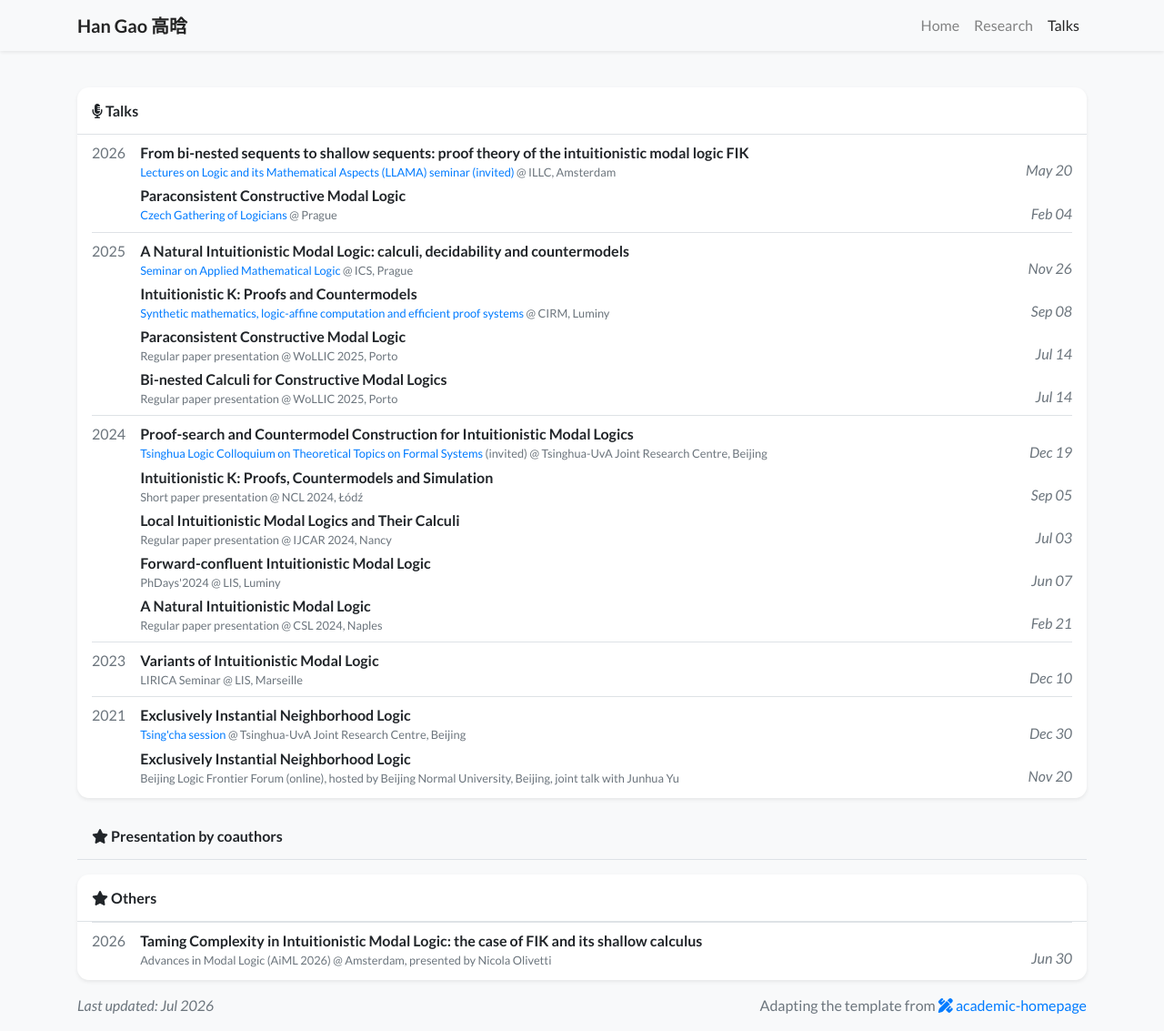
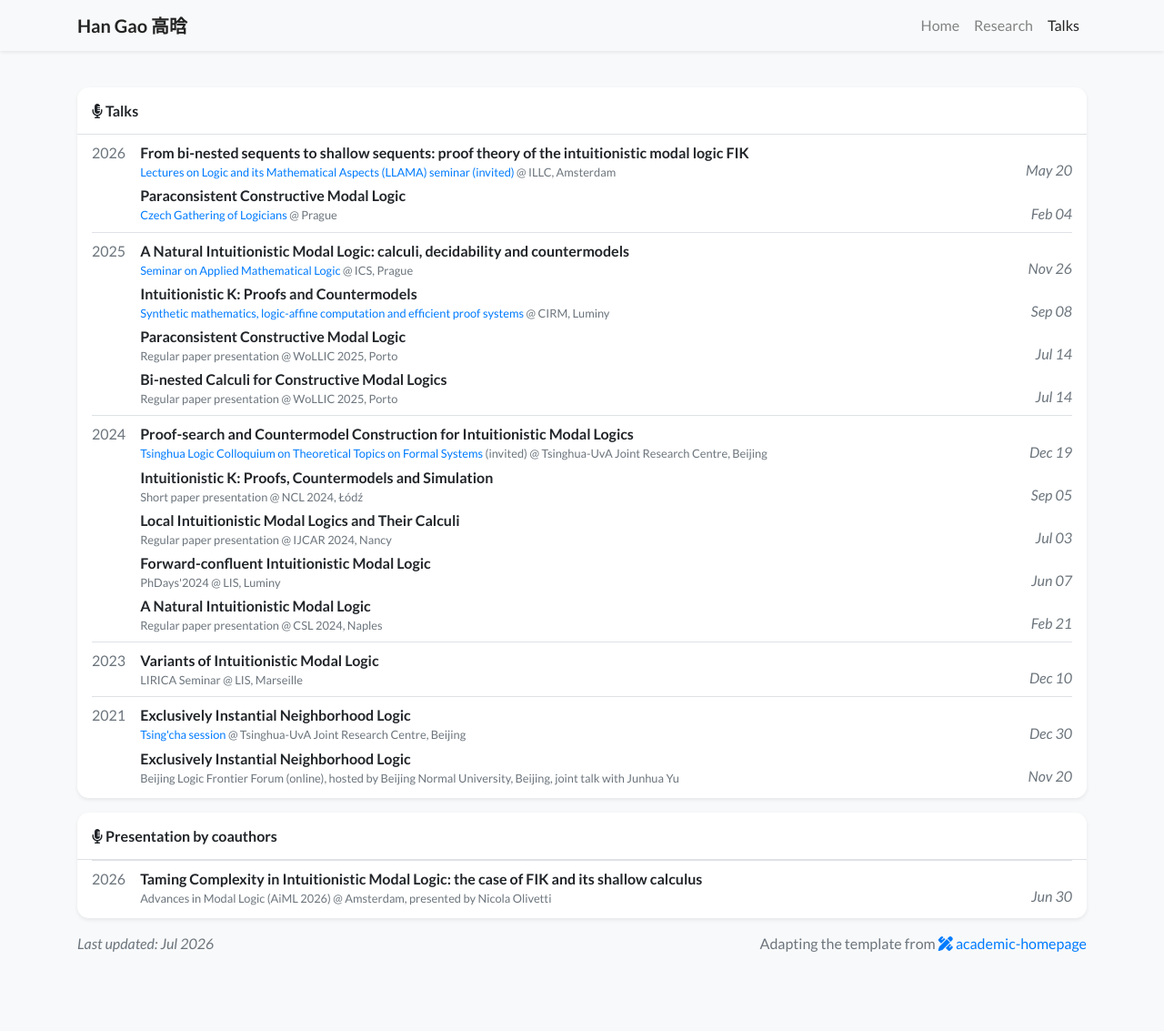
Before and after one commit to ghlogic123/ghlogic123.github.io, a Jekyll site: the page built from talks.html, in a window 1280 px wide and 1133 px high. Shown: the whole window at 91% size. Built offline with Jekyll 4.4.1, drawn with Linux system fonts in a browser that asks for light colours; nearby versions of some CDN libraries; a style sheet for code colours, icons or effects is not loaded.

Commit message:
Update others_card.html

```diff
--- a/_includes/widgets/others_card.html
+++ b/_includes/widgets/others_card.html
@@ -1,9 +1,7 @@
-<h6 class="p-3 mb-0 border-bottom border-gray"><i class="fas fa-star"></i> Presentation by coauthors</h6>
-
 {% assign others_by_year = site.others | sort: "date" | reverse | group_by_exp: "item", "item.date | date: '%Y'" -%}
 
 <div class="my-3 bg-white shadow-sm rounded-xl">
-    <h6 class="p-3 mb-0 border-bottom border-gray"><i class="fas fa-star"></i> Others</h6>
+    <h6 class="p-3 mb-0 border-bottom border-gray"><i class="fas fa-microphone-alt"></i> Presentation by coauthors</h6>
     <div class="px-3 pb-1">
         {% for year in others_by_year %}
         <div class="media py-1 {% if not_first -%}border-top border-gray{%- endif %}">
```
